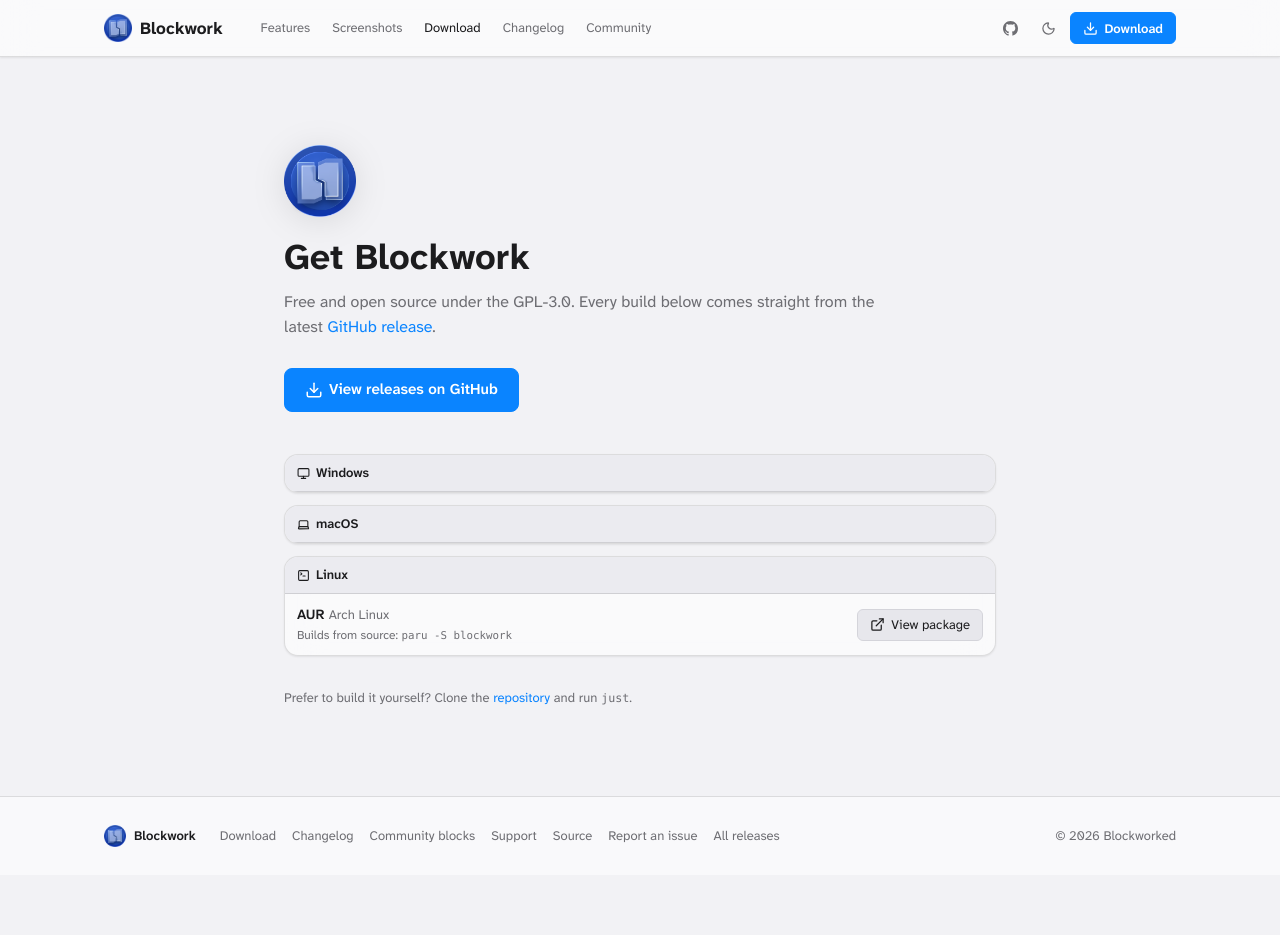
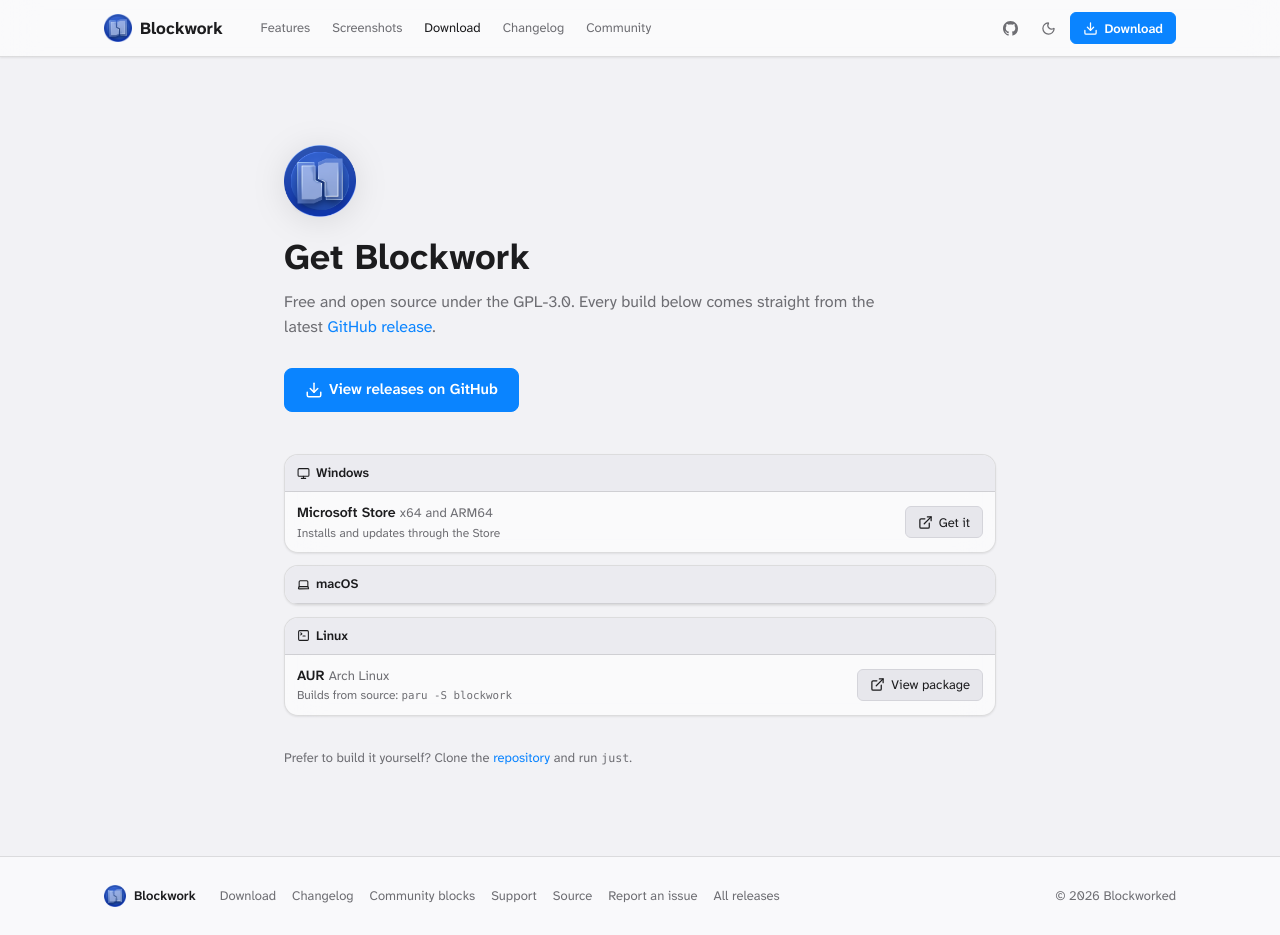
Before and after one commit to Blockworked/blockworked.com, an Astro site: page /download in a window 1280 px wide. Before the commit the page ends 875 px from the top, so only its background shows below. Built offline with nearby package versions, Linux system fonts and the light colour scheme; Astro itself is replaced by a stand-in of ours; no server answers.

Commit message:
Link the Microsoft Store listing from the Windows downloads

```diff
--- a/src/components/Downloader.astro
+++ b/src/components/Downloader.astro
@@ -12,6 +12,7 @@ interface Props {
 }
 const { mode = 'full', align = 'start' } = Astro.props;
 const AUR_URL = 'https://aur.archlinux.org/packages/blockwork';
+const STORE_URL = 'https://apps.microsoft.com/detail/9PMN4BMXPH54';
 
 const platforms: { id: Platform; icon: typeof Monitor }[] = [
   { id: 'windows', icon: Monitor },
@@ -44,6 +45,15 @@ const platforms: { id: Platform; icon: typeof Monitor }[] = [
         <section class="panel" data-platform={id}>
           <h3 class="panel-title"><Icon />{PLATFORM_LABELS[id]}</h3>
           <div data-rows></div>
+          {id === 'windows' && (
+            <div class="panel-row dl-row">
+              <div class="panel-row-label">
+                <div class="dl-row-title">Microsoft Store <span class="dl-arch">x64 and ARM64</span></div>
+                <div class="panel-row-hint">Installs and updates through the Store</div>
+              </div>
+              <a class="btn" href={STORE_URL}><ExternalLink /><span class="dl-btn-text">Get it</span></a>
+            </div>
+          )}
           {id === 'linux' && (
             <div class="panel-row dl-row">
               <div class="panel-row-label">
```
